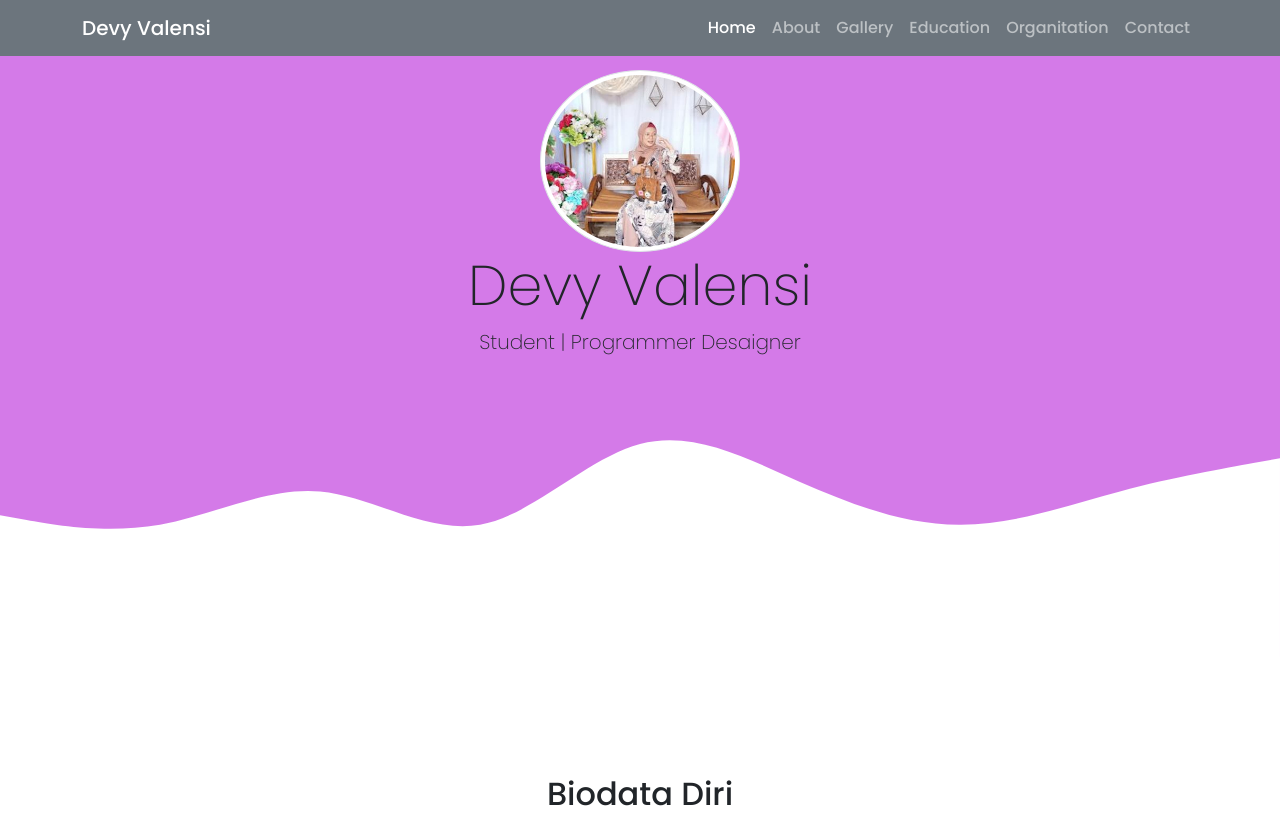
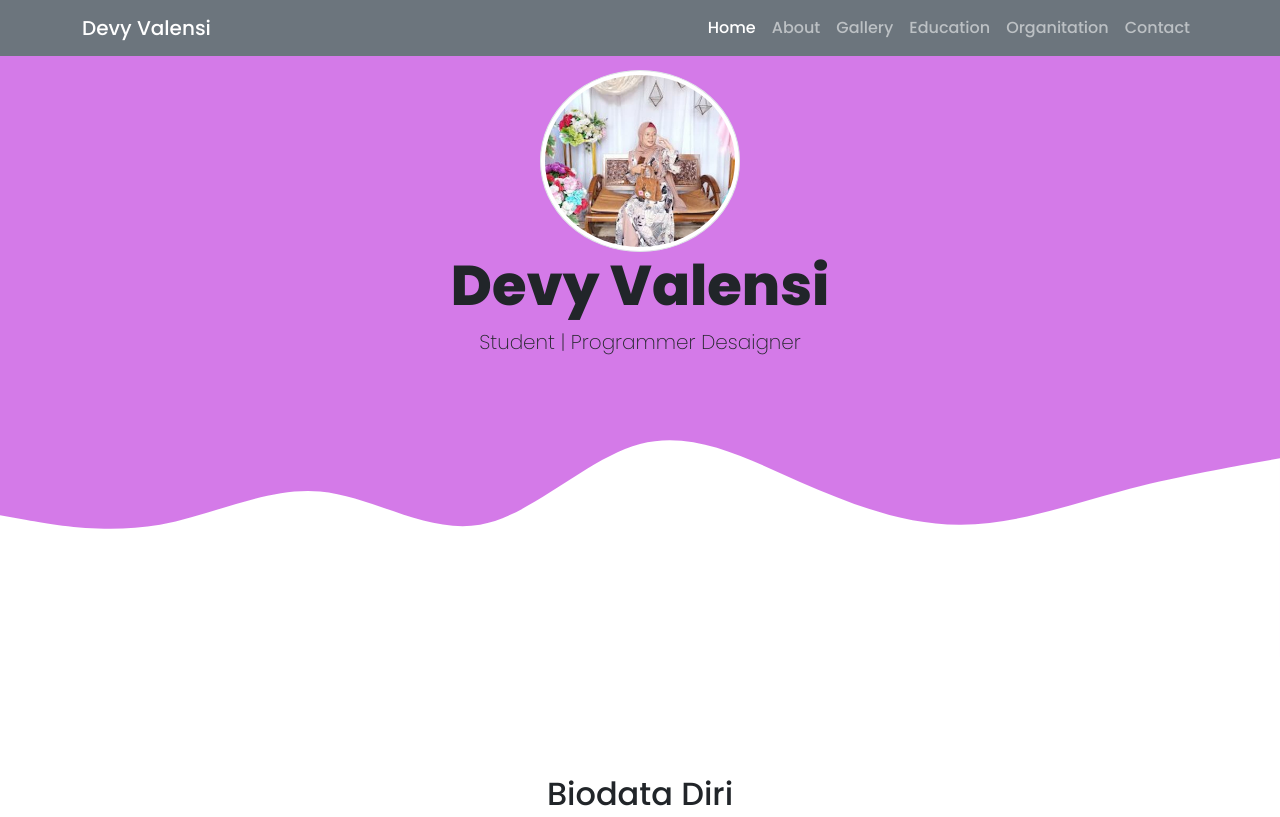
Before and after one commit to nciiaquarius/nciiaquarius-github.io, a plain HTML site: page index.html in a window 1280 px wide. Shown: the top 817 px of the page. Drawn offline with nearby package versions, Linux system fonts and the light colour scheme.

```diff
--- a/style.css
+++ b/style.css
@@ -7,7 +7,7 @@ body{
 	font-family: 'Poppins', sans-serif;
 }
 
-.jumbotron h2{
+.jumbotron h1{
 	font-weight: bold;
 }
 
```
